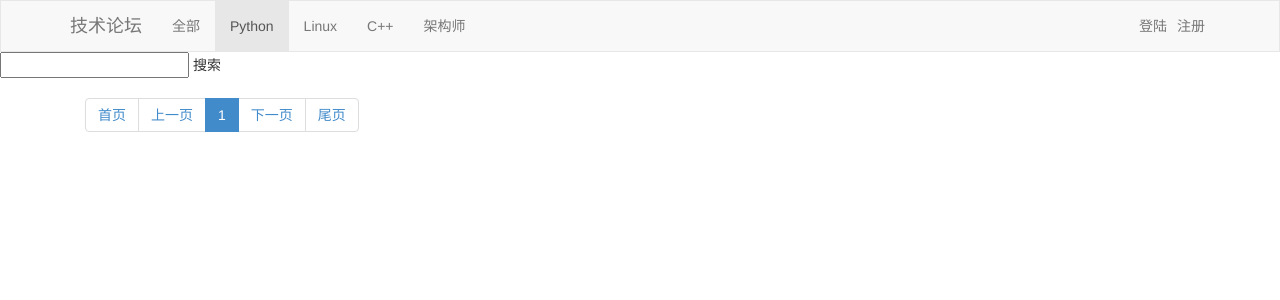
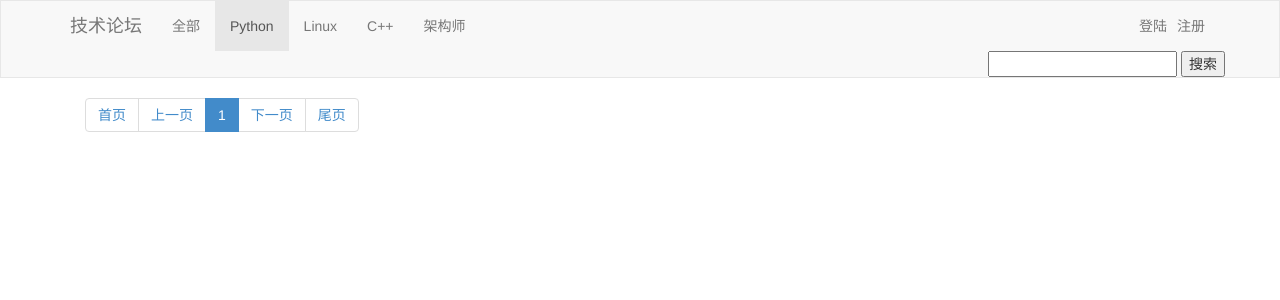
Before and after one commit to xxt123456/Blog, a Django app: page /all/1.html in a window 1280 px wide. Shown: the top 300 px of the page. Run offline with Django 3.2, Linux system fonts and the light colour scheme; data that the repository does not hold is empty; some libraries are stand-ins or nearby versions.

Commit message:
添加搜索

```diff
--- a/templates/include/header.html
+++ b/templates/include/header.html
@@ -54,5 +54,10 @@
                 {% endif %}
             </ul>
         </div>
+        <div class="nav navbar-nav navbar-right ">
+            <input type="text">
+            <button>搜索</button>
+        </div>
     </div>
+
 </nav>
--- a/templates/index.html
+++ b/templates/index.html
@@ -14,10 +14,6 @@
 </head>
 <body>
 {% include 'include/header.html' %}
-<div class="summary-footer" style="right: px">
-    <input type="text">
-    <span>搜索</span>
-</div>
 <div class="container">
     <div class="col-md-8">
         <div class="article-list">
```
